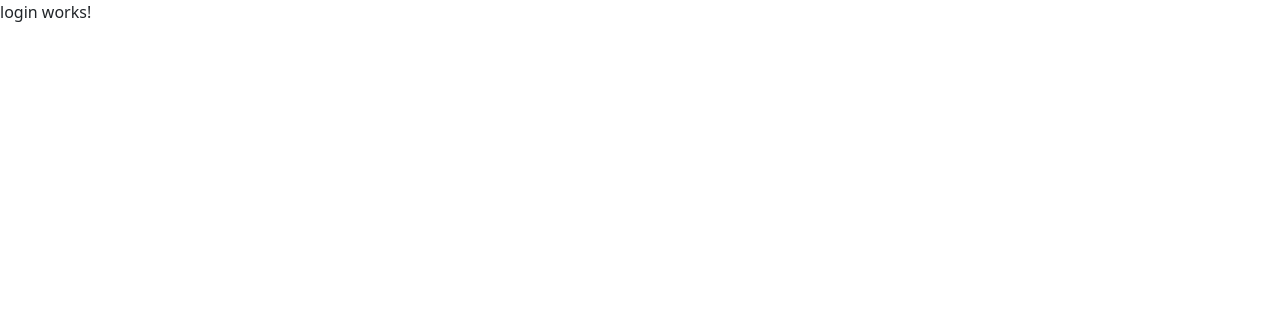
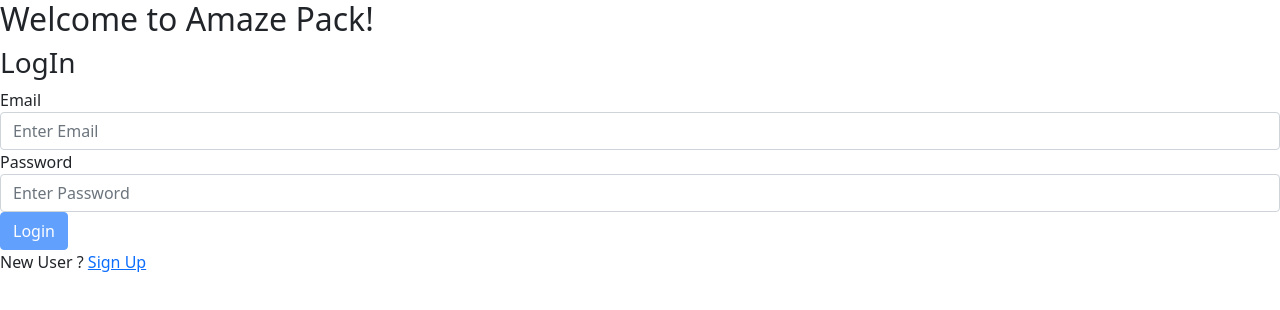
Before and after one commit to pradeeshprakasan17/B1JA01, an Angular app in the folder Workspace/angularapp/: page /login in a window 1280 px wide. Shown: the top 310 px of the page. Built offline with nearby package versions, Linux system fonts and the light colour scheme.

Commit message:
login page

```diff
--- a/Workspace/angularapp/src/app/login/login.component.css
+++ b/Workspace/angularapp/src/app/login/login.component.css
@@ -0,0 +1,3 @@
+input.ng-touched.ng-invalid{
+    border : 2px solid red;
+}
--- a/Workspace/angularapp/src/app/login/login.component.html
+++ b/Workspace/angularapp/src/app/login/login.component.html
@@ -1 +1,41 @@
-<p>login works!</p>
+<div class="loginPage-container">
+    <div class="login-container">
+        <h2>Welcome to Amaze Pack!</h2>
+        <form [formGroup]="loginForm" (ngSubmit)="onSubmit()">
+            <h3>LogIn</h3>
+            <div class="form-group">
+                <label for="email">Email</label>
+                <input id="email" class="form-control" type="email" placeholder="Enter Email" formControlName="email"
+                [class.is-invalid] = "email?.invalid && email?.touched">
+                <div *ngIf="email?.invalid && email?.touched" class="text-danger">
+                    <small *ngIf="emailcontrols?.['required']">Email is Required</small>
+                    <small *ngIf="emailcontrols?.['pattern']">Email is Invalid</small>
+                </div>
+            </div>
+
+            <div class="form-group">
+                <label for="password">Password</label>
+                <input id="password" class="form-control" type="password" placeholder="Enter Password" formControlName="password"
+                [class.is-invalid] = "password?.invalid && password?.touched">
+                <div *ngIf="password?.invalid && password?.touched" class="text-danger">
+                    <small *ngIf="passwordcontrols?.['required']">Password is Required</small>
+                    <small *ngIf="passwordcontrols?.['pattern']">
+                        Password should have atleast<br>
+                        *minimum 8 characters<br>
+                        *one capital letter, one small letter<br>
+                        *one number,one special character
+                    </small>
+                </div>
+            </div>
+
+            <div class="button-tag">
+                <button id="loginButton" [disabled]="!loginForm.valid" class="btn btn-primary">Login</button>
+            </div>
+
+        <div class="loginRouting-container">
+            <p class="login-nav"> New User ?
+            <a id="signupLink" routerLink="/signup">Sign Up</a></p>
+        </div>
+        </form>
+    </div>
+</div>
--- a/Workspace/angularapp/src/app/login/login.component.ts
+++ b/Workspace/angularapp/src/app/login/login.component.ts
@@ -1,4 +1,5 @@
 import { Component, OnInit } from '@angular/core';
+import { FormBuilder,Validators } from '@angular/forms';
 
 @Component({
   selector: 'app-login',
@@ -7,9 +8,35 @@
 })
 export class LoginComponent implements OnInit {
 
-  constructor() { }
+  constructor(private formbuilder: FormBuilder) {}
+
+  emailRegex = "^(?=.{1,64}@)[A-Za-z0-9_-]+(\\.[A-Za-z0-9_-]+)*@"
+            + "[^-][A-Za-z0-9-]+(\\.[A-Za-z0-9-]+)*(\\.[A-Za-z]{2,})$";
+  passwordRegex ="(?=.*[a-z])(?=.*[A-Z])(?=.*[0-9])(?=.*[$@#$^!%*?&])[A-Za-z\d$@#$^!%*?&].{7,15}";
+
+  loginForm = this.formbuilder.group({
+    email: ['',[Validators.required,Validators.pattern(this.emailRegex)]],
+    password:['',[Validators.required,Validators.pattern(this.passwordRegex)]],
+  });
+
+  onSubmit(){
+    console.log(this.loginForm.value);
+  }
+
+  get email(){
+    return this.loginForm.get('email');
+  }
+  get emailcontrols(){
+    return this.loginForm.controls['email'].errors;
+  }
+
+  get password(){
+    return this.loginForm.get('password');
+  }
+  get passwordcontrols(){
+    return this.loginForm.controls['password'].errors;
+  }
 
   ngOnInit(): void {
   }
-
 }
```
